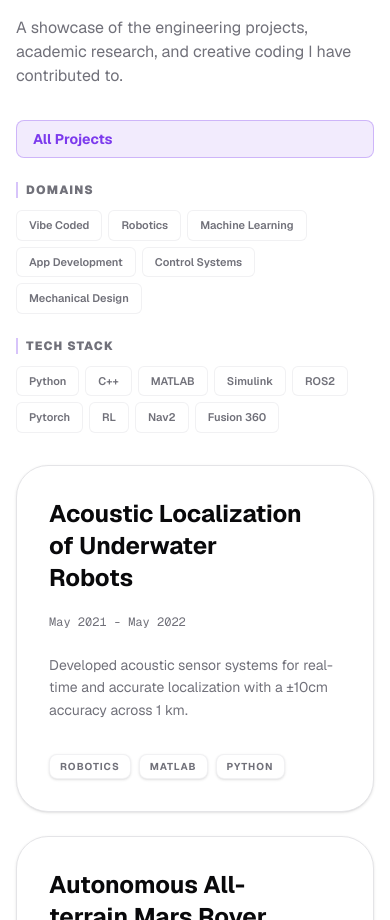
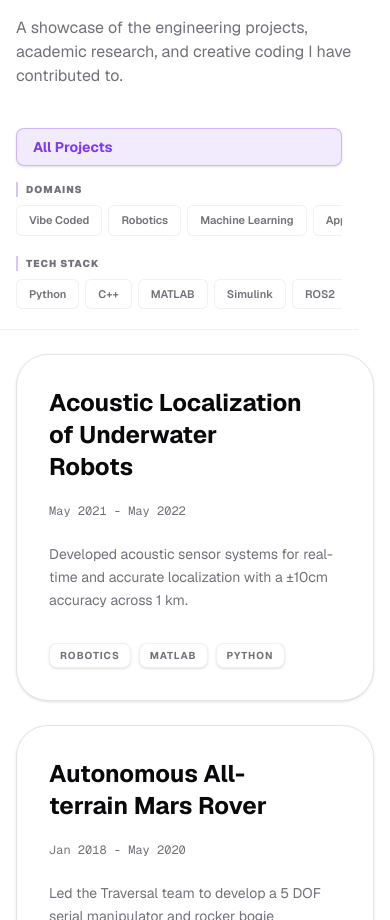
Before and after one commit to saivenkat1105/Portfolio_Website, a Next.js app: page / in a window 390 px wide. Shown: the part 1540-2460 px from the top of the page. Built offline with nearby package versions, Linux system fonts and the light colour scheme.

Commit message:
Fix sticky sidebar filtering constraints

```diff
--- a/src/app/page.tsx
+++ b/src/app/page.tsx
@@ -190,29 +190,29 @@ export default function Home() {
         </div>
 
         {/* Local Sidebar Layout */}
-        <div className="flex flex-col lg:flex-row gap-8 lg:gap-12 relative items-start mt-8">
+        <div className="flex flex-col md:flex-row gap-6 md:gap-8 xl:gap-12 relative items-start mt-8">
 
           {/* Local Sticky Filter Engine */}
-          <div className="w-full lg:w-48 xl:w-56 shrink-0 lg:sticky lg:top-24 max-h-[calc(100vh-6rem)] overflow-y-auto no-scrollbar lg:pb-8 flex flex-col gap-6">
+          <div className="w-full md:w-40 lg:w-48 xl:w-56 shrink-0 sticky top-20 md:top-24 max-h-[calc(100vh-6rem)] overflow-y-auto no-scrollbar pb-4 md:pb-8 flex flex-col gap-4 md:gap-6 z-20 bg-background/95 md:bg-transparent backdrop-blur-md md:backdrop-blur-none border-b md:border-none border-border/50 -mx-4 px-4 md:mx-0 md:px-0 pt-2 md:pt-0">
             <button
               onClick={() => toggleTag("All")}
-              className={`w-full px-4 py-2 rounded-lg text-sm font-bold transition-all text-left border ${activeTags.length === 0 ? "bg-primary/10 text-primary border-primary/30" : "bg-card border-border/50 text-muted-foreground hover:bg-accent hover:text-accent-foreground"
+              className={`w-full px-4 py-2 rounded-lg text-sm font-bold transition-all text-left border shadow-sm ${activeTags.length === 0 ? "bg-primary/10 text-primary border-primary/30" : "bg-card border-border/50 text-muted-foreground hover:bg-accent hover:text-accent-foreground"
                 }`}
             >
               All Projects
             </button>
 
             {/* Domain List */}
-            <div className="flex flex-col gap-3">
-              <h3 className="text-xs font-black text-muted-foreground uppercase tracking-widest pl-2 border-l-2 border-primary/30">Domains</h3>
-              <div className="flex flex-row lg:flex-col gap-1.5 flex-wrap">
+            <div className="flex flex-col gap-2 md:gap-3">
+              <h3 className="text-[10px] md:text-xs font-black text-muted-foreground uppercase tracking-widest pl-2 border-l-2 border-primary/30">Domains</h3>
+              <div className="flex flex-row md:flex-col gap-1.5 flex-nowrap overflow-x-auto no-scrollbar pb-1 md:pb-0 md:flex-wrap">
                 {DOMAIN_TAGS.map(tag => {
                   const isActive = activeTags.includes(tag);
                   return (
                     <button
                       key={tag}
                       onClick={() => toggleTag(tag)}
-                      className={`px-3 py-1.5 lg:py-1 lg:px-2 rounded-md text-[11px] lg:text-sm font-semibold transition-all text-left border lg:border-none ${isActive ? "bg-primary/10 text-primary border-primary/30" : "bg-card border-border/50 lg:bg-transparent text-muted-foreground hover:bg-accent hover:text-accent-foreground"
+                      className={`shrink-0 px-3 py-1.5 md:py-1 md:px-2 rounded-md text-[11px] md:text-sm font-semibold transition-all text-left border md:border-none ${isActive ? "bg-primary text-primary-foreground md:bg-primary/10 md:text-primary md:border-primary/30 shadow md:shadow-none" : "bg-card border-border/50 md:bg-transparent text-muted-foreground hover:bg-accent hover:text-accent-foreground"
                         }`}
                     >
                       {tag}
@@ -223,16 +223,16 @@ export default function Home() {
             </div>
 
             {/* Tech Stack List */}
-            <div className="flex flex-col gap-3">
-              <h3 className="text-xs font-black text-muted-foreground uppercase tracking-widest pl-2 border-l-2 border-primary/30">Tech Stack</h3>
-              <div className="flex flex-row lg:flex-col gap-1.5 flex-wrap">
+            <div className="flex flex-col gap-2 md:gap-3">
+              <h3 className="text-[10px] md:text-xs font-black text-muted-foreground uppercase tracking-widest pl-2 border-l-2 border-primary/30">Tech Stack</h3>
+              <div className="flex flex-row md:flex-col gap-1.5 flex-nowrap overflow-x-auto no-scrollbar pb-1 md:pb-0 md:flex-wrap">
                 {TECH_STACK_TAGS.map(tag => {
                   const isActive = activeTags.includes(tag);
                   return (
                     <button
                       key={tag}
                       onClick={() => toggleTag(tag)}
-                      className={`px-3 py-1.5 lg:py-1 lg:px-2 rounded-md text-[11px] lg:text-sm font-semibold transition-all text-left border lg:border-none ${isActive ? "bg-primary/10 text-primary border-primary/30" : "bg-card border-border/50 lg:bg-transparent text-muted-foreground hover:bg-accent hover:text-accent-foreground"
+                      className={`shrink-0 px-3 py-1.5 md:py-1 md:px-2 rounded-md text-[11px] md:text-sm font-semibold transition-all text-left border md:border-none ${isActive ? "bg-primary text-primary-foreground md:bg-primary/10 md:text-primary md:border-primary/30 shadow md:shadow-none" : "bg-card border-border/50 md:bg-transparent text-muted-foreground hover:bg-accent hover:text-accent-foreground"
                         }`}
                     >
                       {tag}
```
